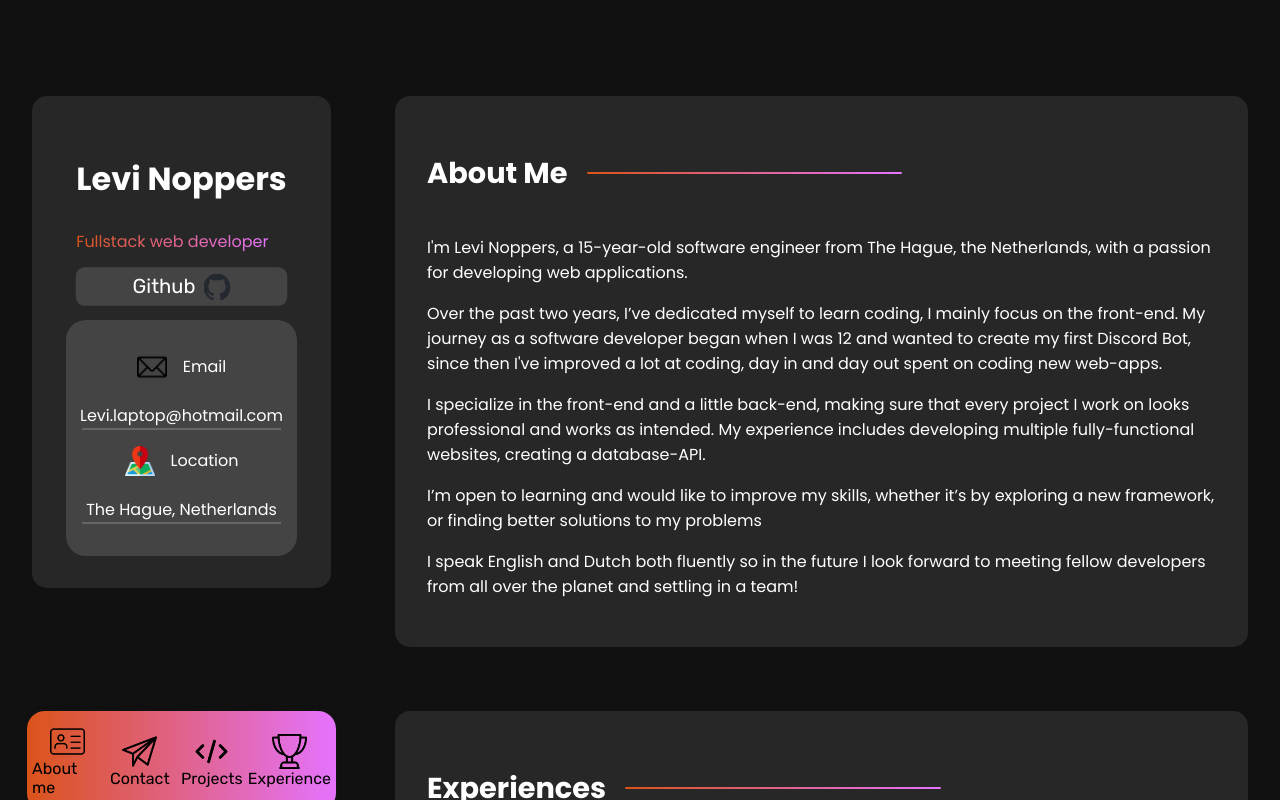
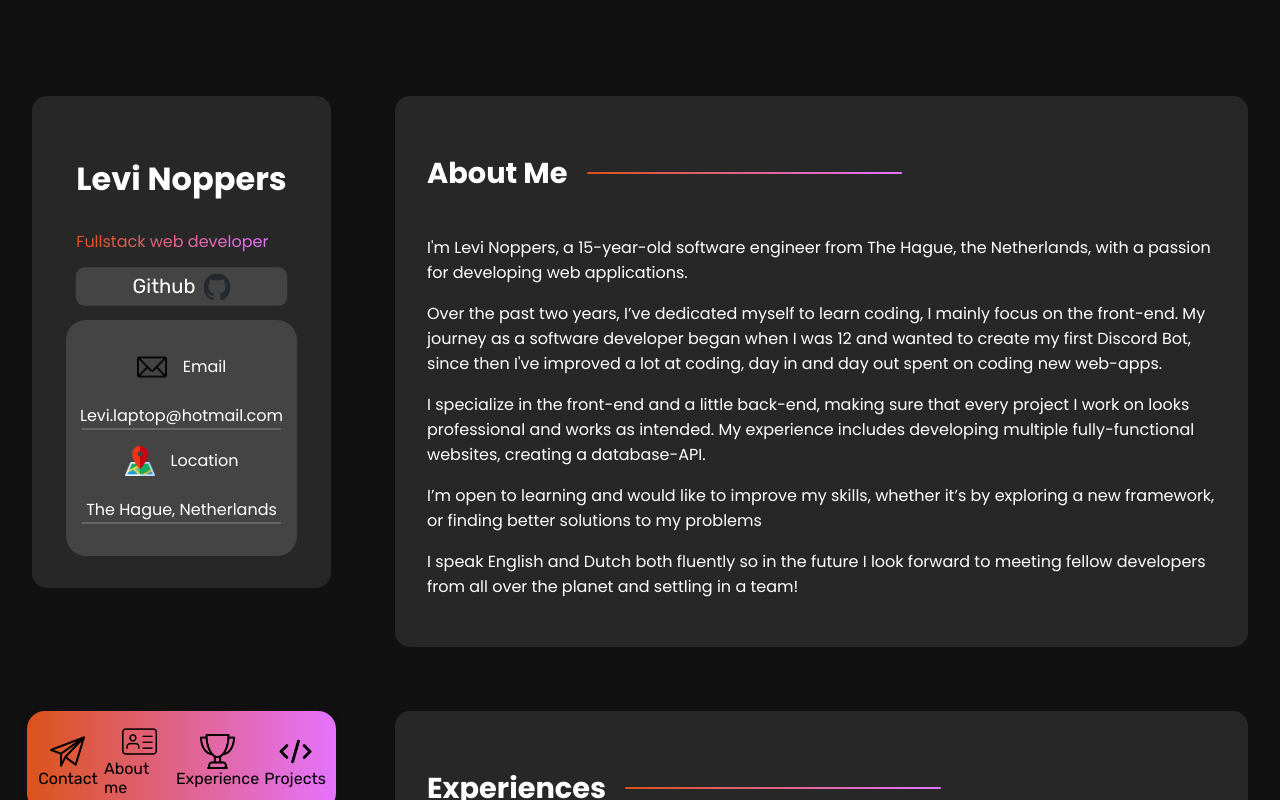
Before and after one commit to MonkyMars/Portfolio---remastered, a Next.js app: page / in a window 1280 px wide. Shown: the top 800 px of the page. Built offline with nearby package versions, Linux system fonts and the light colour scheme.

Commit message:
Update index.tsx

```diff
--- a/pages/index.tsx
+++ b/pages/index.tsx
@@ -36,10 +36,11 @@ const Home: NextPage = () => {
   ];
 
   const nav_icons: navIcons[] = [
+{ label: "Contact", href: "#aside", src: "/send.png" },
     { label: "About me", href: "#about", src: "/id-card.png" },
-    { label: "Contact", href: "#aside", src: "/send.png" },
-    { label: "Projects", href: "#projects", src: "/code.png" },
+
     { label: "Experience", href: "#experience", src: "/trophy.png" },
+{ label: "Projects", href: "#projects", src: "/code.png" },
   ];
 
   const experiences: experiences[] = [
```
